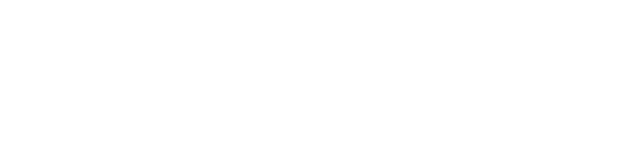
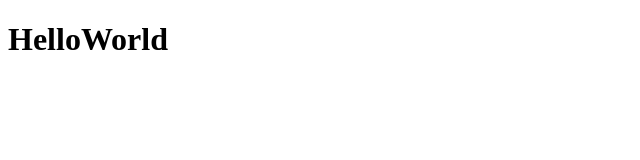
Before and after one commit to Meltens-sandbox/git-flow, a plain HTML site: page index.html in a window 1280 px wide. Shown: the whole page, without its empty margins (0-640 px from the left). Drawn offline with Linux system fonts and the light colour scheme.

Commit message:
Added:  h1 tag of index.html

```diff
--- a/index.html
+++ b/index.html
@@ -2,8 +2,9 @@
 <html lang="ja">
   <head>
     <meta charset="UTF-8">
-    <title></title>
+    <title>GitFlow</title>
   </head>
   <body>
+    <h1>HelloWorld</h1>
   </body>
 </html>
```
